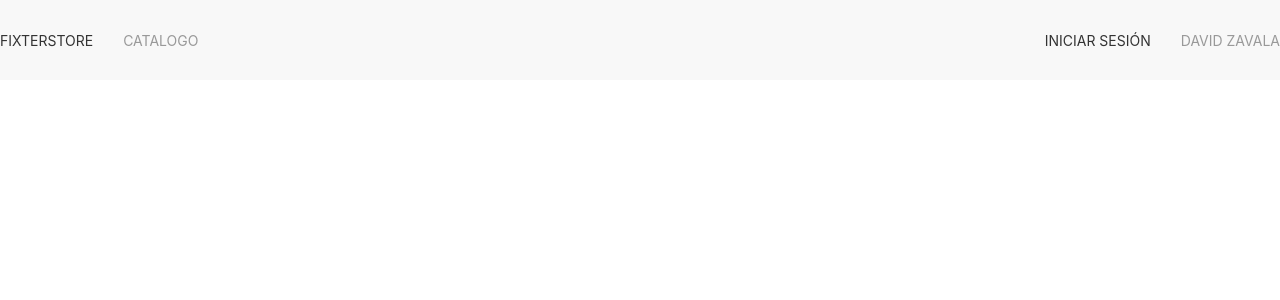
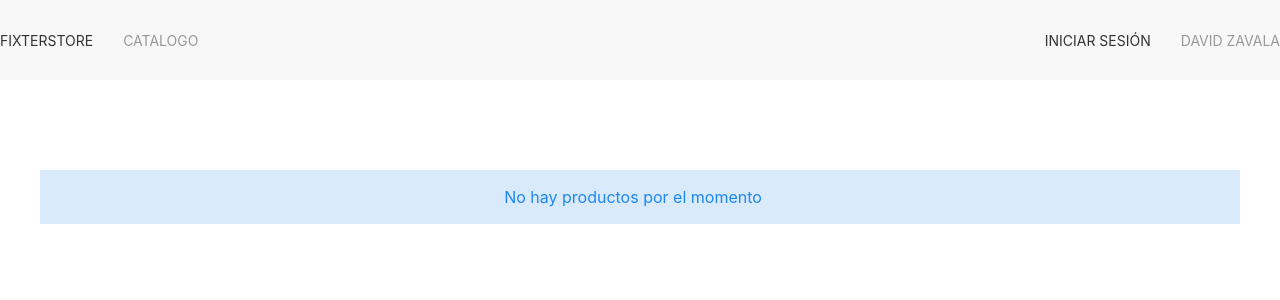
Before and after one commit to DeividZavala/redux-ecommerce, a React app: page /all-products in a window 1280 px wide. Shown: the top 300 px of the page. Built offline with nearby package versions, Linux system fonts and the light colour scheme.

Commit message:
listing products

```diff
--- a/src/App.js
+++ b/src/App.js
@@ -1,5 +1,6 @@
 import React from 'react';
 import Router from './Router';
+import {Link} from 'react-router-dom';
 import './App.css';
 
 function App() {
@@ -10,7 +11,7 @@ function App() {
 
             <ul className="uk-navbar-nav">
                 <li className="uk-active"><a href="#">Fixterstore</a></li>
-                <li><a href="#">Catalogo</a></li>
+                <li><Link to="/all-products">Catalogo</Link></li>
             </ul>
 
         </div>
@@ -24,7 +25,7 @@ function App() {
                     <div className="uk-navbar-dropdown">
                         <ul className="uk-nav uk-navbar-dropdown-nav">
                             <li className="uk-active"><a href="#">Perfil</a></li>
-                            <li><a href="#">Nuevo producto</a></li>
+                            <li><Link to="/new-product">Nuevo producto</Link></li>
                             <li><a href="#">Cerrar sesión</a></li>
                         </ul>
                     </div>
--- a/src/Router.js
+++ b/src/Router.js
@@ -1,9 +1,11 @@
 import React from 'react';
 import {Switch, Route} from 'react-router-dom';
 import NewProductContiner from './components/NewProduct/NewProductContainer';
+import ListProductsContainer from './components/ListProducts/ListProductsContainer';
 
 export default () => (
     <Switch>
         <Route exact path="/new-product" component={NewProductContiner} />
+        <Route path="/all-products" component={ListProductsContainer}/>
     </Switch>
 )
--- /dev/null
+++ b/src/components/ListProducts/ListProductsContainer.js
@@ -0,0 +1,39 @@
+import React, {PureComponent} from 'react';
+import {connect} from 'react-redux';
+import ProductCard from '../common/ProductCard';
+
+class ListProductsContainer extends PureComponent{
+    render(){
+        console.log(this.props);
+        const {products = []} = this.props;
+        return(
+            <div className="uk-section">
+                <div className="uk-container">
+                    <div className="uk-grid-match uk-child-width-1-4" uk-grid="true">
+                        {
+                            products.length > 0 &&
+                            products.map((product, index) => <ProductCard {...product} key={index} />)
+
+                        }
+                    </div>
+                    {products.length === 0 && (
+                        <div className="uk-alert-primary" uk-alert="true">
+                            <p>No hay productos por el momento</p>
+                        </div>
+                    )}
+                </div>
+            </div>
+        )
+    }
+}
+
+
+const mapStateToProps = state => {
+    let {products} = state;
+    products = Object.values(products.items);
+    return {
+        products
+    }
+}
+
+export default connect(mapStateToProps, {})(ListProductsContainer);
--- a/src/components/NewProduct/NewProductForm.js
+++ b/src/components/NewProduct/NewProductForm.js
@@ -33,6 +33,7 @@ const NewProductForm = ({ handleSubmit }) => (
             name="images"
             component={customTextarea}
             label="Imagenes del producto:"
+            validate={[minImages]}
         />
 
         <button className="uk-button uk-button-primary uk-margin-auto uk-display-block" type="submit">Picale mijo</button>
--- a/src/components/common/fields/customFields.js
+++ b/src/components/common/fields/customFields.js
@@ -14,11 +14,16 @@ export const customInput = ({label, type, meta, ...props}) => (
     </div>
 );
 
-export const customTextarea = props => (
+export const customTextarea = ({label, meta, ...props}) => (
     <div className="uk-margin">
-      <label className="uk-form-label">{props.label}</label>
+      <label className="uk-form-label">{label}</label>
       <div className="uk-form-controls">
-        <textarea className="uk-textarea" {...props.input} rows="5" placeholder={props.placeholder}></textarea>
+        <textarea className={`uk-textarea ${(meta.error && meta.touched) ? 'uk-form-danger' : '' }`} {...props.input} rows="5" placeholder={props.placeholder}></textarea>
       </div>
+      {(meta.error && meta.touched)&& (
+        <div className="uk-alert-danger" uk-alert="true">
+            <p>{meta.error}</p>
+        </div>
+      )}
     </div>
 );
--- a/src/utils/validators.js
+++ b/src/utils/validators.js
@@ -6,7 +6,7 @@ export const maxLng = value => value.length > 15 ? "Ya esta muy grande, maximo 1
 
 export const minPrice = value => Number(value) > 5 ? undefined : "El precio minimo es de $5 pesitos como el rico pollo";
 
-export const minImages = value => value.split(",").length < 1 ? "Agrega minimo una imagen" : undefined;
+export const minImages = value => value && value.split(",").length < 1 ? "Agrega minimo una imagen" : undefined;
 
 // Nomalized
 export const maxCharacters = value => value.substr(0, 16);
```
